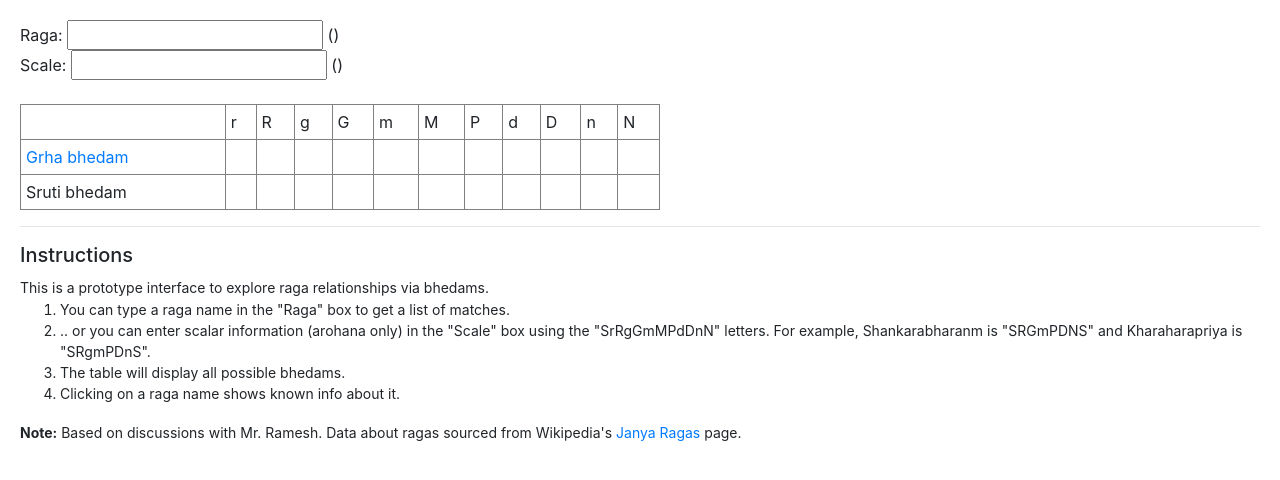
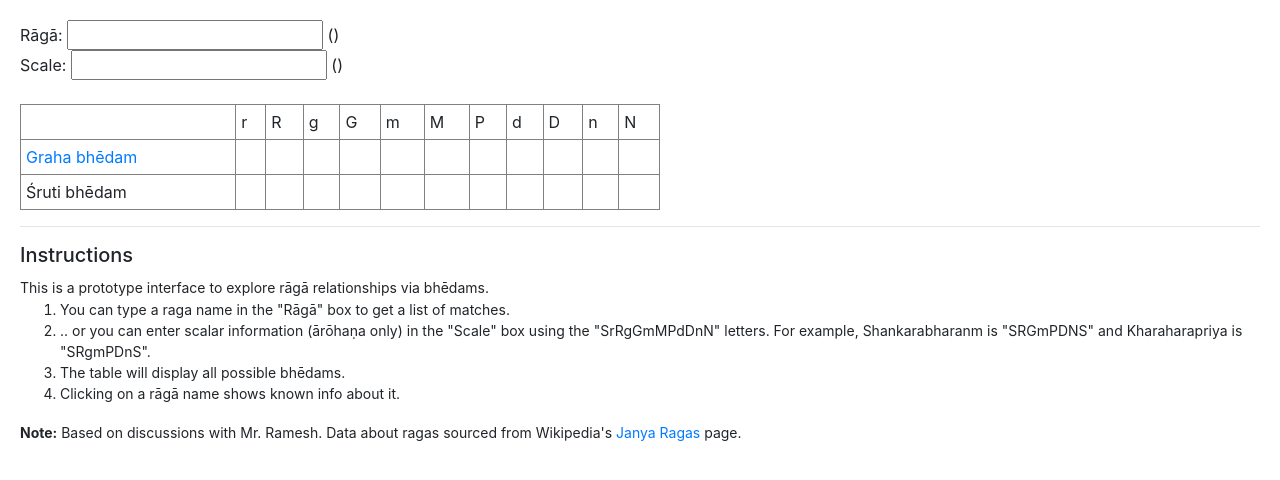
Before and after one commit to srikumarks/bhedam, a plain HTML site: page index.html in a window 1280 px wide. Drawn offline with nearby package versions, Linux system fonts and the light colour scheme; a script that the page names is missing.

Commit message:
diacritics

```diff
--- a/index.html
+++ b/index.html
@@ -42,7 +42,7 @@ WITH THE SOFTWARE OR THE USE OR OTHER DEALINGS IN THE SOFTWARE.
         </style>
     </head>
     <body style="padding: 20px">
-        <div>Raga: <input type="text" id="raga"></input> (<span id="raga_match"></span>)</div>
+        <div>Rāgā: <input type="text" id="raga"></input> (<span id="raga_match"></span>)</div>
         <div>Scale: <input type="text" id="svaras"></input> (<span id="input_match"></span>)</div>
         <div><span id="raga_info"></span></div>
         <br/>
@@ -52,7 +52,7 @@ WITH THE SOFTWARE OR THE USE OR OTHER DEALINGS IN THE SOFTWARE.
                     <td></td><td>r</td><td>R</td><td>g</td><td>G</td><td>m</td><td>M</td><td>P</td><td>d</td><td>D</td><td>n</td><td>N</td>
                 </tr>
                 <tr>
-                    <td><a href="http://en.wikipedia.org/wiki/Graha_bhedam">Grha bhedam</a></td>
+                    <td><a href="http://en.wikipedia.org/wiki/Graha_bhedam">Graha bhēdam</a></td>
                     <td id="gr1"></td>
                     <td id="gr2"></td>
                     <td id="gg1"></td>
@@ -66,7 +66,7 @@ WITH THE SOFTWARE OR THE USE OR OTHER DEALINGS IN THE SOFTWARE.
                     <td id="gn2"></td>
                 </tr>
                 <tr>
-                    <td>Sruti bhedam</td>
+                    <td>Śruti bhēdam</td>
                     <td id="sr1"></td>
                     <td id="sr2"></td>
                     <td id="sg1"></td>
@@ -85,14 +85,14 @@ WITH THE SOFTWARE OR THE USE OR OTHER DEALINGS IN THE SOFTWARE.
         <div>
             <h5>Instructions</h5>
             <small>
-                This is a prototype interface to explore raga relationships via bhedams.
+                This is a prototype interface to explore rāgā relationships via bhēdams.
 
                 <ol>
-                    <li>You can type a raga name in the "Raga" box to get a list of matches.</li>
-                    <li>.. or you can enter scalar information (arohana only) in the "Scale" box using the "SrRgGmMPdDnN" letters.
+                    <li>You can type a raga name in the "Rāgā" box to get a list of matches.</li>
+                    <li>.. or you can enter scalar information (ārōhaṇa only) in the "Scale" box using the "SrRgGmMPdDnN" letters.
                     For example, Shankarabharanm is "SRGmPDNS" and Kharaharapriya is "SRgmPDnS".</li>
-                    <li>The table will display all possible bhedams.</li>
-                    <li>Clicking on a raga name shows known info about it.</li>
+                    <li>The table will display all possible bhēdams.</li>
+                    <li>Clicking on a rāgā name shows known info about it.</li>
                 </ol>
 
                 <b>Note:</b> Based on discussions with Mr. Ramesh. Data about ragas sourced from Wikipedia's
```
